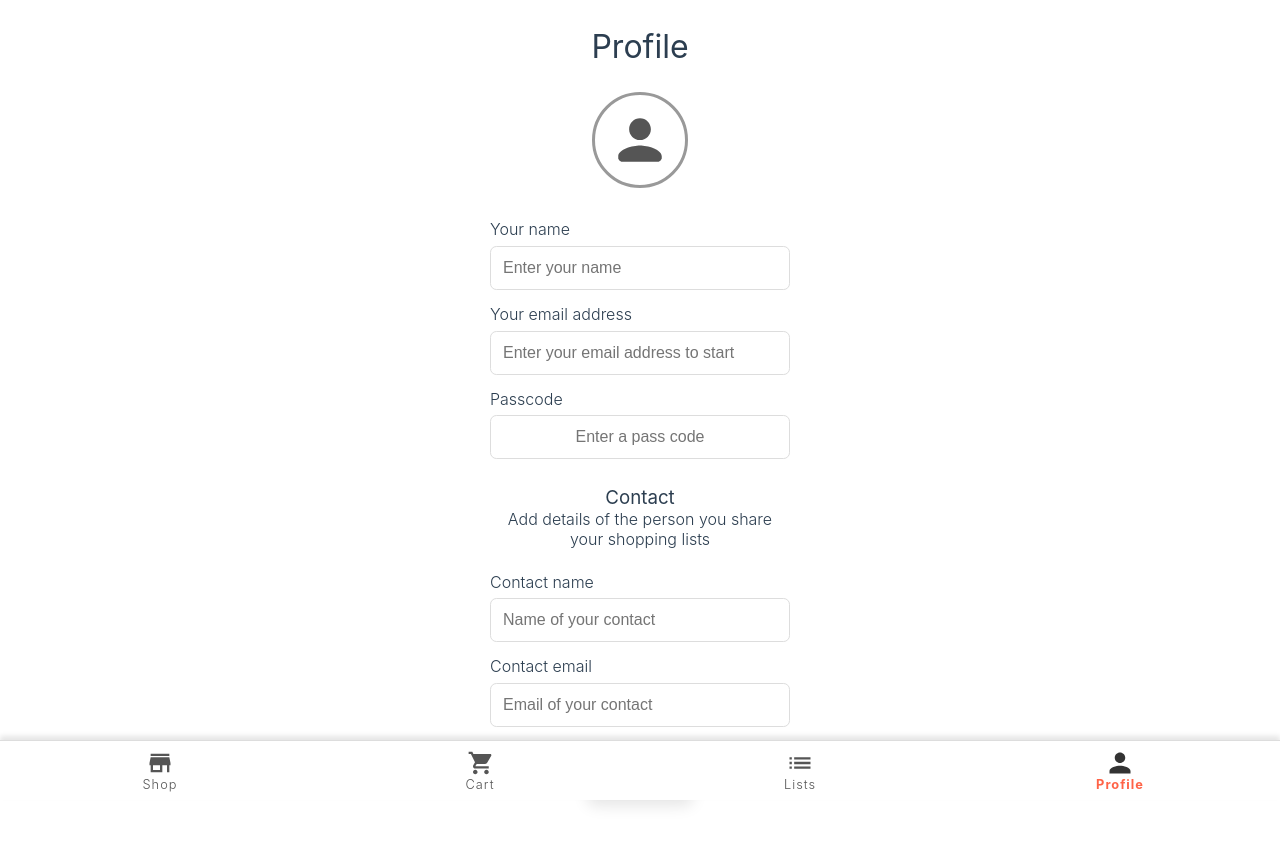
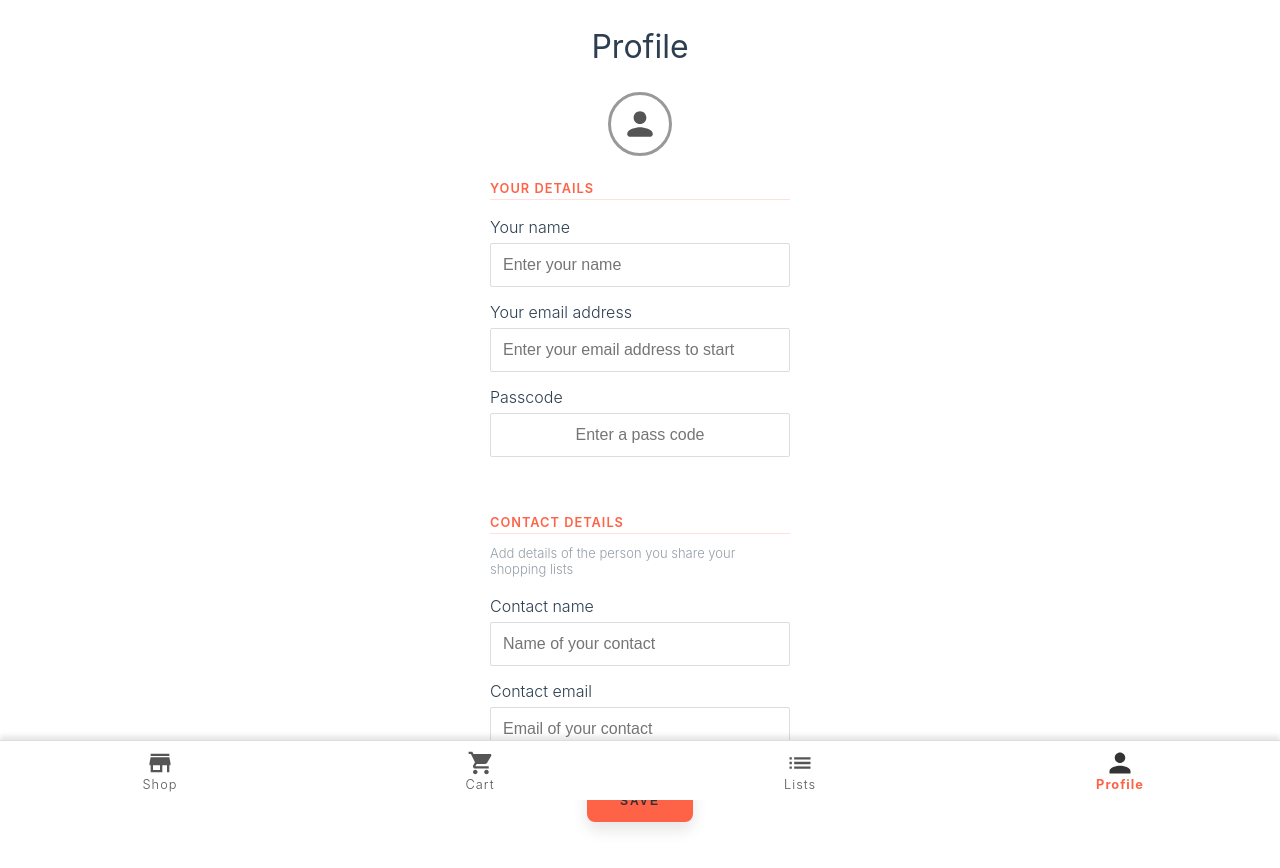
Before and after one commit to huseyinozyilmaz/pazar, a Vue app: page /profile in a window 1280 px wide. Shown: the top 868 px of the page. Built offline with nearby package versions, Linux system fonts and the light colour scheme.

Commit message:
Added todo list

```diff
--- a/src/assets/css/default.css
+++ b/src/assets/css/default.css
@@ -37,7 +37,7 @@ h2 {
 input[type=text], input[type=password], input[type=email] {
 	padding: 0.75rem;
 	font-size: 1rem;
-	border-radius: 0.4rem;
+	border-radius: 2px;
 	border: 1px solid #ddd;
 	outline: none;
 }
@@ -137,12 +137,12 @@ input[type=text]:focus, input[type=password]:focus, input[type=email]:focus {
 	vertical-align: middle;
 }
 .icon-large {
-  height: 96px;
-  width: 96px;
+  height: 64px;
+  width: 64px;
   fill: #555;
   border: 3px solid #999;
   border-radius: 50%;
-  padding: 1rem;
+  padding: 0.75rem;
 }
 
 .form {
--- a/src/views/Profile.vue
+++ b/src/views/Profile.vue
@@ -5,6 +5,7 @@
       <PersonIcon class="icon-large" />
     </header>
     <form class="form">
+      <h2 class="section-header">Your details</h2>
       <div>
         <label for="user-name">Your name</label>
         <input
@@ -33,10 +34,8 @@
         />
       </div>
       <section class="contact">
-        <header>
-          <h3 class="title">Contact</h3>
-          <p class="subtitle">Add details of the person you share your shopping lists</p>
-        </header>
+        <h2 class="section-header">Contact details</h2>
+        <p class="subtitle">Add details of the person you share your shopping lists</p>
         <div>
           <label for="user-contact-name">Contact name</label>
           <input
@@ -98,8 +97,22 @@ export default {
 </script>
 
 <style scoped>
+.section-header {
+  font-size: 0.8rem;
+  font-weight: 600;
+  text-transform: uppercase;
+  text-align: left;
+  color:tomato;
+  padding-bottom: 3px;
+  letter-spacing: 1px;
+  border-bottom: 1px solid rgba(255, 99, 71, 0.2);
+  margin-bottom: 20px 0;
+}
 .passcode {
   text-align: center;
+}
+.contact {
+  margin-top: 50px;
 }
 .contact .title {
   margin-bottom: 0;
@@ -107,5 +120,8 @@ export default {
 }
 .contact .subtitle {
   margin-top: 0;
+  font-size: small;
+  text-align: left;
+  opacity: 0.5;
 }
 </style>
```
Also changed, not shown: 2 other files (tests, documents, lock files or other folders).
